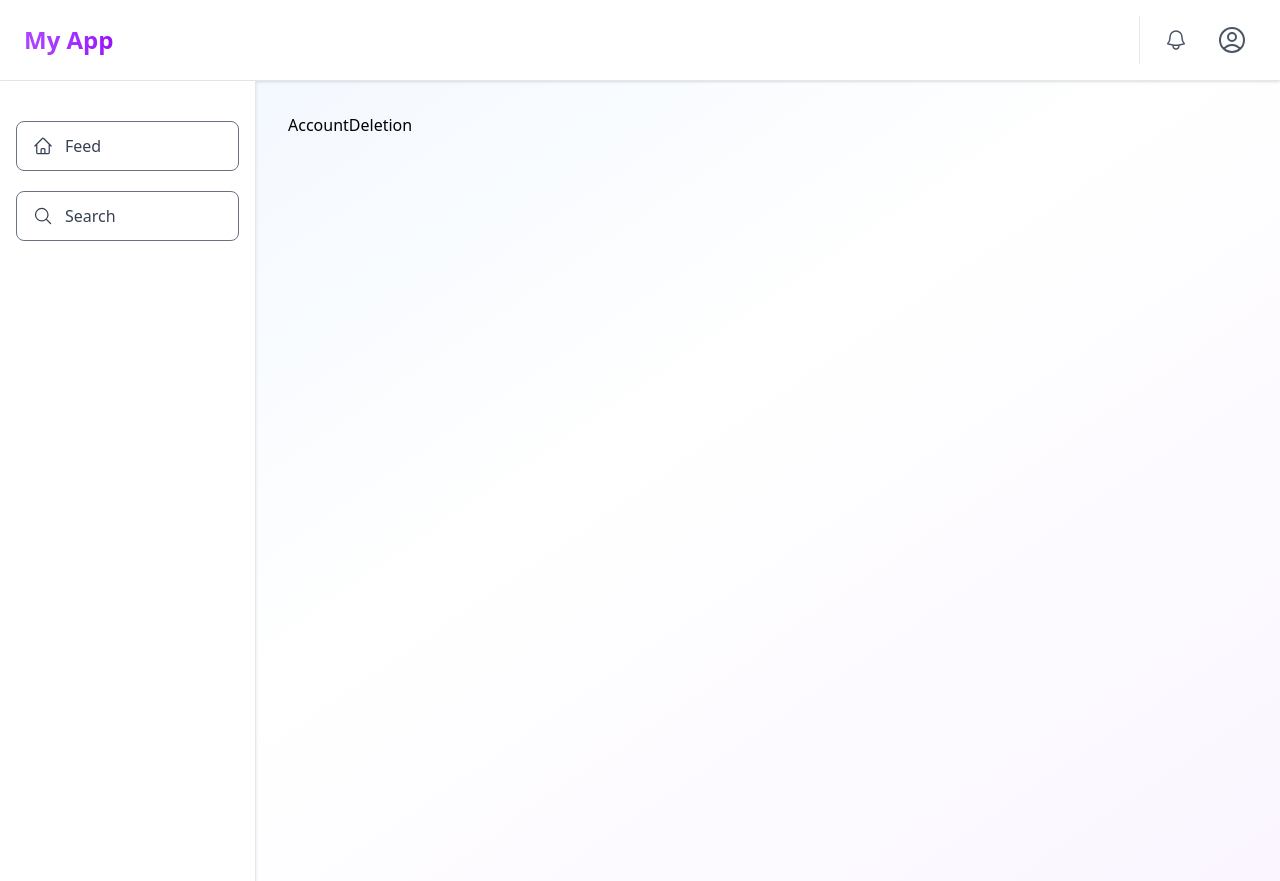
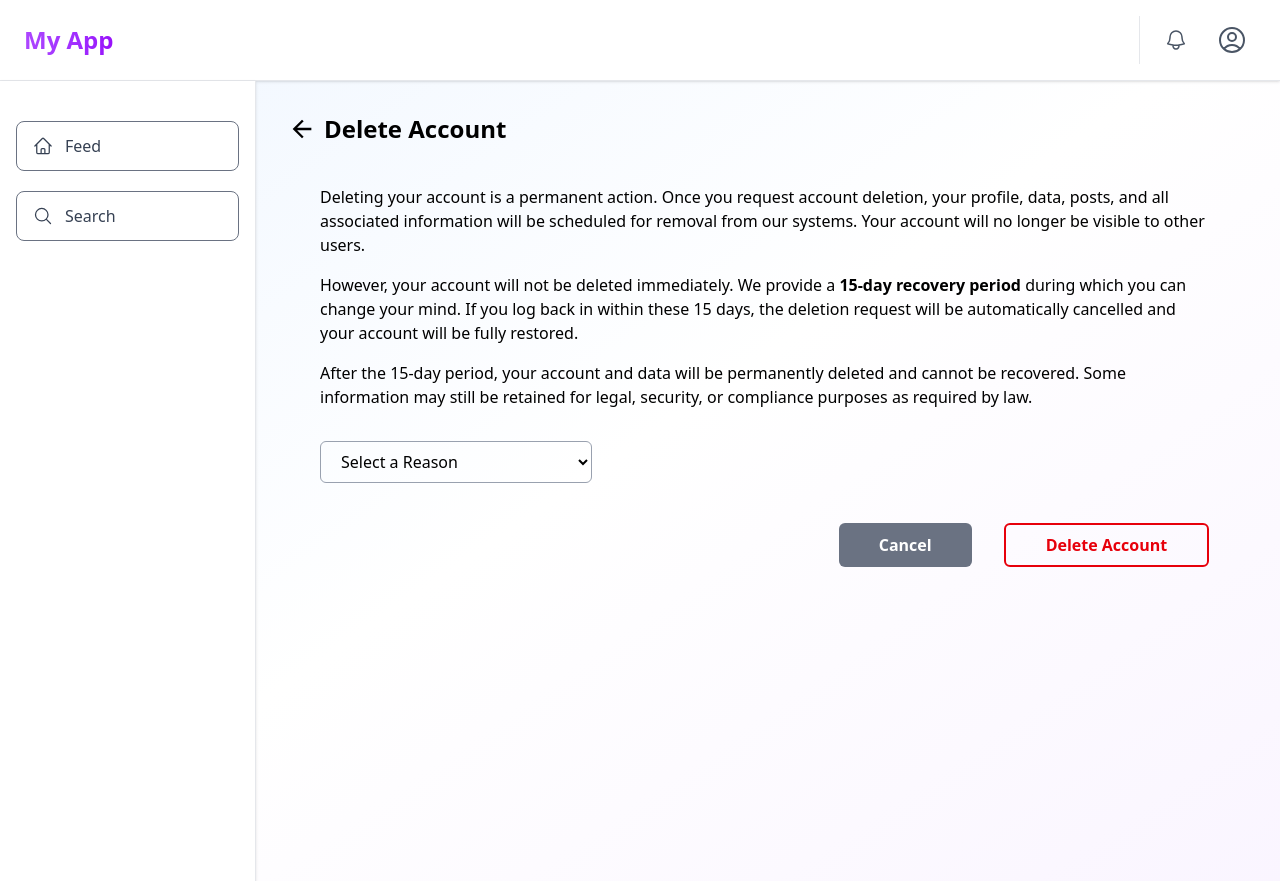
Before and after one commit to RoopTeja04/System_Design_App, a React (Vite) app in the folder client/: page /main/profile/delete-account in a window 1280 px wide. Built offline with nearby package versions, Linux system fonts and the light colour scheme; no server answers.

Commit message:
add: Modified UI

```diff
--- a/client/src/Pages/ProfileSectionTabs/AccountSettings.jsx/AccountDeletion.jsx
+++ b/client/src/Pages/ProfileSectionTabs/AccountSettings.jsx/AccountDeletion.jsx
@@ -1,9 +1,82 @@
-import React from 'react'
+import React from "react";
+import { useNavigate } from "react-router-dom";
+import { IoMdArrowBack } from "react-icons/io";
 
 const AccountDeletion = () => {
+    const navigate = useNavigate();
+
     return (
-        <div>AccountDeletion</div>
-    )
-}
+        <>
+            <div className="flex flex-col items-start justify-between gap-6 mr-6">
+                <div className="flex items-center gap-2">
+                    <IoMdArrowBack
+                        size={28}
+                        className="cursor-pointer"
+                        onClick={() => {
+                            navigate(-1);
+                        }}
+                    />
+                    <h1 className="text-2xl font-semibold">Delete Account</h1>
+                </div>
 
-export default AccountDeletion
+                <div className="w-[95%] mt-4 ml-8 flex flex-col gap-4">
+                    <p>
+                        Deleting your account is a permanent action. Once you request account
+                        deletion, your profile, data, posts, and all associated information
+                        will be scheduled for removal from our systems. Your account will no
+                        longer be visible to other users.
+                    </p>
+
+                    <p>
+                        However, your account will not be deleted immediately. We provide a
+                        <span className="font-semibold"> 15-day recovery period </span>
+                        during which you can change your mind. If you log back in within
+                        these 15 days, the deletion request will be automatically cancelled
+                        and your account will be fully restored.
+                    </p>
+
+                    <p>
+                        After the 15-day period, your account and data will be permanently
+                        deleted and cannot be recovered. Some information may still be
+                        retained for legal, security, or compliance purposes as required by
+                        law.
+                    </p>
+
+                    <div className="flex space-x-8 mt-4">
+                        <select
+                            className="w-68 px-4 py-2 border border-gray-400 rounded-md focus:cursor-pointer"
+                            placeholder="Select a Reason"
+                        >
+                            <option value="">Select a Reason</option>
+                            <option value="privacy">I have privacy concerns</option>
+                            <option value="not-useful">I don’t find this app useful anymore</option>
+                            <option value="too-many-notifications">Too many notifications</option>
+                            <option value="created-another-account">I created another account</option>
+                            <option value="performance">App is slow or buggy</option>
+                            <option value="content">I don’t like the content I see</option>
+                            <option value="security">I’m worried about account security</option>
+                            <option value="other">Other reason</option>
+                        </select>
+                    </div>
+
+                    <div className="flex flex-row justify-end items-center w-[100%] mt-6 space-x-8">
+                        <button
+                            onClick={() => navigate(-1)}
+                            className="p-2.5 px-10 bg-gray-500 text-white rounded-md cursor-pointer hover:bg-gray-400 transition-all duration-300 text-md font-semibold"
+                        >
+                            Cancel
+                        </button>
+
+                        <button
+                            className="p-2 px-10 border-2 border-red-600 text-red-600 rounded-md cursor-pointer hover:bg-red-600 hover:text-white transition-all duration-300 text-md font-semibold"
+                        >
+                            Delete Account
+                        </button>
+                    </div>
+                </div>
+            </div>
+        </>
+    );
+};
+
+export default AccountDeletion;
--- a/client/src/Pages/ProfileSectionTabs/AccountSettings.jsx/DeactiveAccount.jsx
+++ b/client/src/Pages/ProfileSectionTabs/AccountSettings.jsx/DeactiveAccount.jsx
@@ -31,15 +31,45 @@ const DeactiveAccount = () => {
                         the button below to confirm your account deactivation.
                     </p>
 
+                    <div className='flex space-x-8 mt-4'>
+                        <select
+                            className="w-68 px-4 py-2 border border-gray-400 rounded-md focus:cursor-pointer"
+                            placeholder="Select a Reason"
+                        >
+                            <option value="">Select a Reason</option>
+                            <option value="privacy">I have privacy concerns</option>
+                            <option value="not-useful">I don’t find this app useful anymore</option>
+                            <option value="too-many-notifications">Too many notifications</option>
+                            <option value="created-another-account">I created another account</option>
+                            <option value="taking-break">I’m taking a break</option>
+                            <option value="performance">App is slow or buggy</option>
+                            <option value="content">I don’t like the content I see</option>
+                            <option value="security">I’m worried about account security</option>
+                            <option value="other">Other reason</option>
+                        </select>
+                        <select
+                            className='w-68 px-4 py-2 border border-gray-400 rounded-md focus:cursor-pointer'
+                            placeholder="Select Duration"
+                        >
+                            <option value="">Select Duration</option>
+                            <option value="1">1 Day</option>
+                            <option value="7">7 Days</option>
+                            <option value="30">30 Days</option>
+                            <option value="90">90 Days</option>
+                            <option value="180">180 Days</option>
+                            <option value="365">365 Days</option>
+                        </select>
+                    </div>
+
                     <div className='flex flex-row justify-end items-center w-[100%] mt-6 space-x-8'>
                         <button
                             onClick={() => navigate(-1)}
-                            className='p-2.5 px-10 bg-red-600 text-white rounded-md cursor-pointer hover:bg-red-500 transition-all duration-300 text-md font-semibold'
+                            className="p-2.5 px-10 bg-gray-500 text-white rounded-md cursor-pointer hover:bg-gray-400 transition-all duration-300 text-md font-semibold"
                         >
                             Cancel
                         </button>
                         <button
-                            className='p-2 px-10 border-2 border-gray-400 rounded-md cursor-pointer hover:border-green-600 transition-all duration-300 text-md font-semibold'
+                            className="p-2 px-10 border-2 border-red-600 text-red-600 rounded-md cursor-pointer hover:bg-red-600 hover:text-white transition-all duration-300 text-md font-semibold"
                         >
                             Confirm
                         </button>
```
